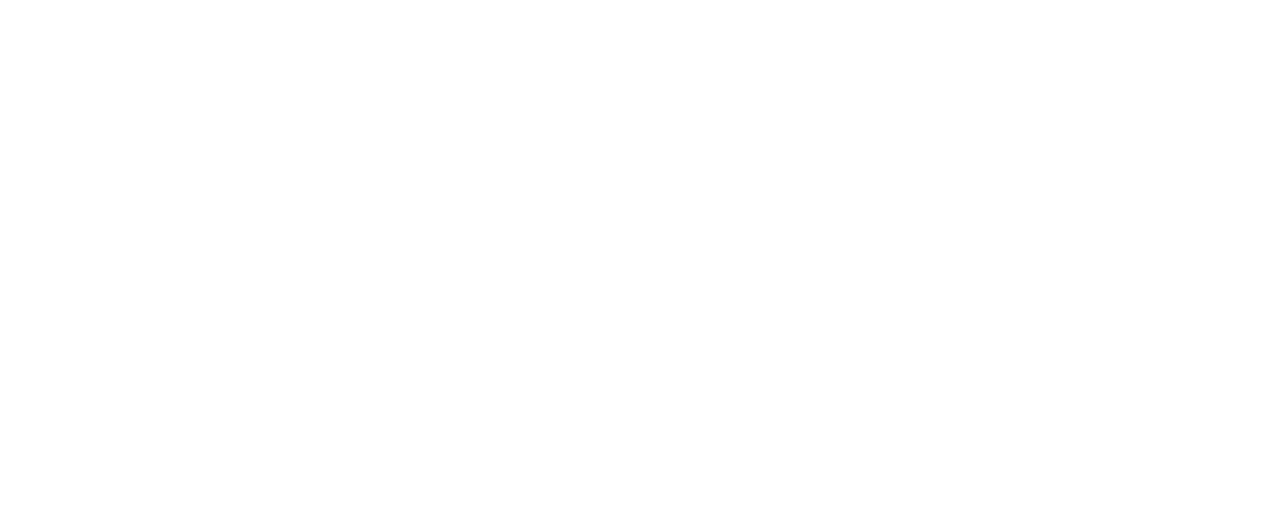
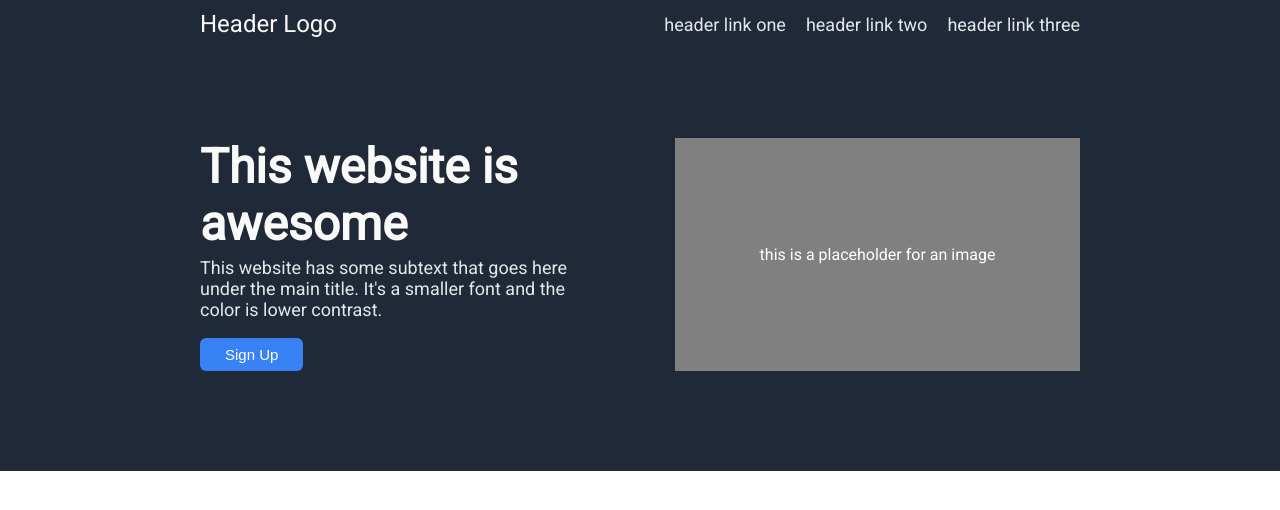
Before and after one commit to K1TCH/odin-landing-page, a plain HTML site: page index.html in a window 1280 px wide. Drawn offline with Linux system fonts and the light colour scheme.

Commit message:
Create the header

```diff
--- a/index.html
+++ b/index.html
@@ -5,9 +5,31 @@
     <meta http-equiv="X-UA-Compatible" content="IE=edge">
     <meta name="viewport" content="width=device-width, initial-scale=1.0">
     <title>Odin Landing Page</title>
+    <link rel="stylesheet" href="style.css">
+    <link rel="preconnect" href="https://fonts.googleapis.com">
+    <link rel="preconnect" href="https://fonts.gstatic.com" crossorigin>
+    <link href="https://fonts.googleapis.com/css2?family=Roboto&display=swap" rel="stylesheet">
 </head>
 <body>
-    <div class="header"></div>
+    <div class="header">
+        <div class="top-bar">
+            <div class="logo">Header Logo</div>
+            <ul class="right-links">
+                <li class="header-link"><a href="#">header link one</a></li>
+                <li class="header-link"><a href="#">header link two</a></li>
+                <li class="header-link"><a href="#">header link three</a></li>
+            </ul>
+        </div>
+        <div class="content">
+            <div class="left-content">
+                <h1 class="hero-main-text">This website is awesome</h1>
+                <p class="hero-sub-text">This website has some subtext that goes here under the main title.
+                    It's a smaller font and the color is lower contrast.</p>
+                <button class="sign-up">Sign Up</button>
+            </div>
+            <div class="right-content">this is a placeholder for an image</div>
+        </div>
+    </div>
     <div class="pictures"></div>
     <div class="quote"></div>
     <div class="action-container"></div>
--- a/style.css
+++ b/style.css
@@ -1,8 +1,84 @@
-.body {
+body {
     display: flex;
     flex-direction: column;
+    font-family: 'Roboto', sans-serif;
+    margin: 0;
 }
 
 .header, .footer {
     background-color: #1F2937;
 }
+
+.header {
+    padding: 10px 200px 50px;
+}
+
+.top-bar {
+    display: flex;
+    justify-content: space-between;
+    align-items: center;
+}
+
+.logo {
+    color: #F9FAF8;
+    font-size: 24px;
+}
+
+ul {
+    list-style: none;
+    display: flex;
+    gap: 20px;
+    padding: 0;
+    margin: 0;
+}
+
+a {
+    text-decoration: none;
+    color: inherit;
+}
+
+.header-link,
+.hero-sub-text {
+    color: #E5E7EB;
+    font-size: 18px;
+}
+
+.hero-main-text {
+    font-size: 48px;
+    color: #F9FAF8;
+    font-weight: 800;
+    margin: 0;
+}
+
+.hero-sub-text {
+    margin-top: 5px;
+}
+
+.content {
+    margin-top: 100px;
+    display: flex;
+    gap: 70px;
+    margin-bottom: 50px;
+}
+
+.left-content {
+    flex: 1
+}
+
+.sign-up {
+    background-color: #3882F6;
+    color: white;
+    font-size: 15px;
+    border: none;
+    border-radius: 6px;
+    padding: 8px 25px;
+}
+
+.right-content {
+    display: flex;
+    justify-content: center;
+    align-items: center;
+    flex: 1;
+    background-color: gray;
+    color: white;
+}
```
